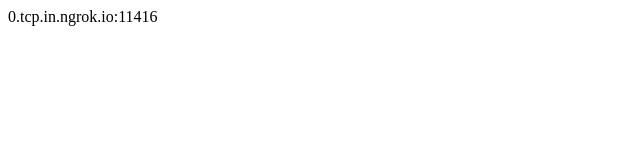
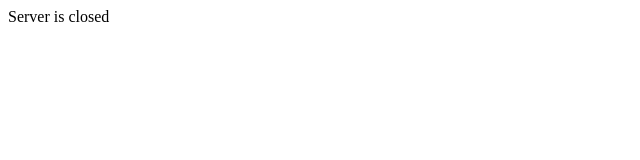
Before and after one commit to airstrip-one/airstrip-one.github.io, a plain HTML site: page index.html in a window 1280 px wide. Shown: the full height of the page, 0-640 px from the left. Drawn offline with Linux system fonts and the light colour scheme.

Commit message:
Updated server status

```diff
--- a/index.html
+++ b/index.html
@@ -3,6 +3,6 @@
 <title>Testrun</title>
 </head>
 <body>
-<p>0.tcp.in.ngrok.io:11416</p>
+<p>Server is closed</p>
 </body>
 </html>
```
